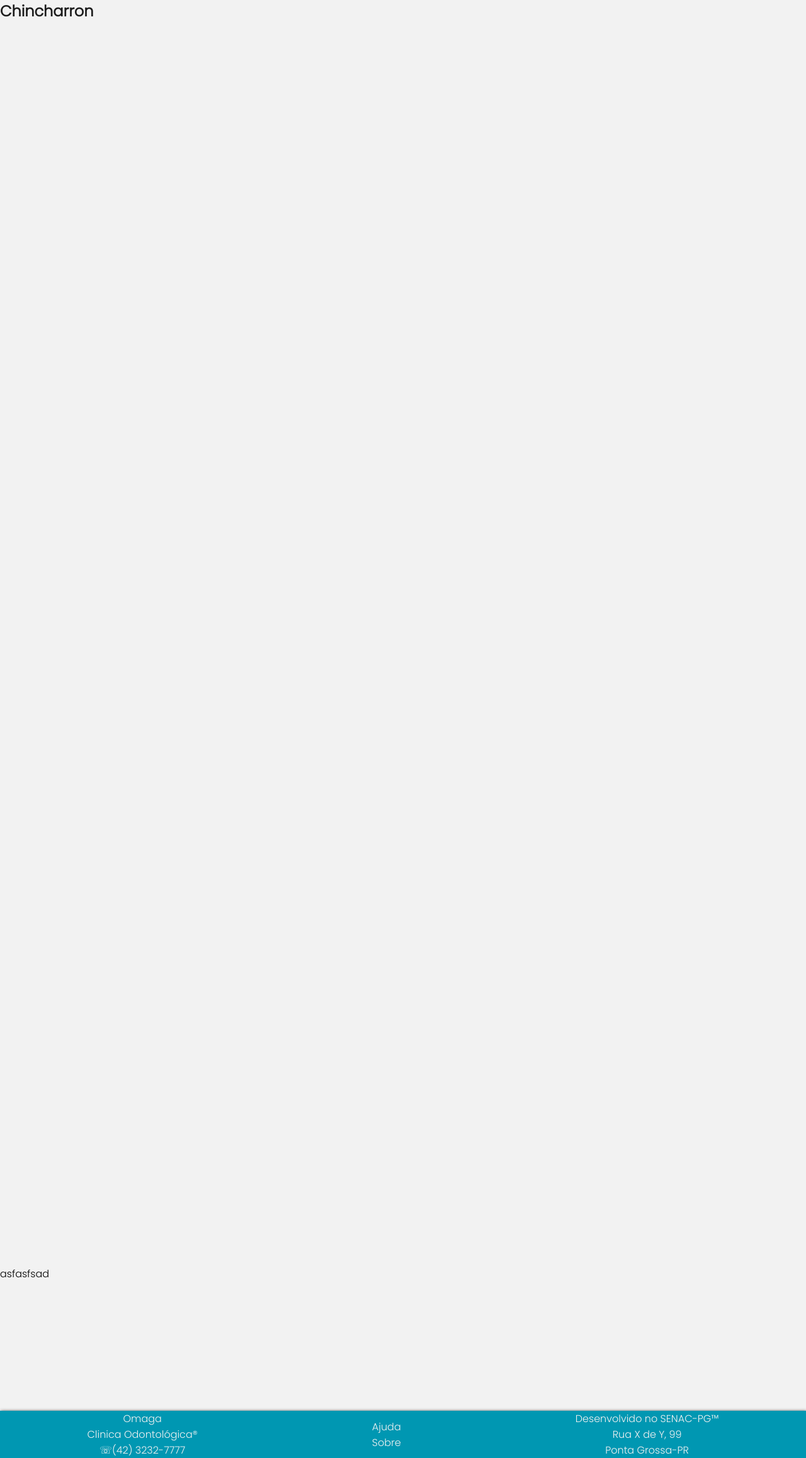
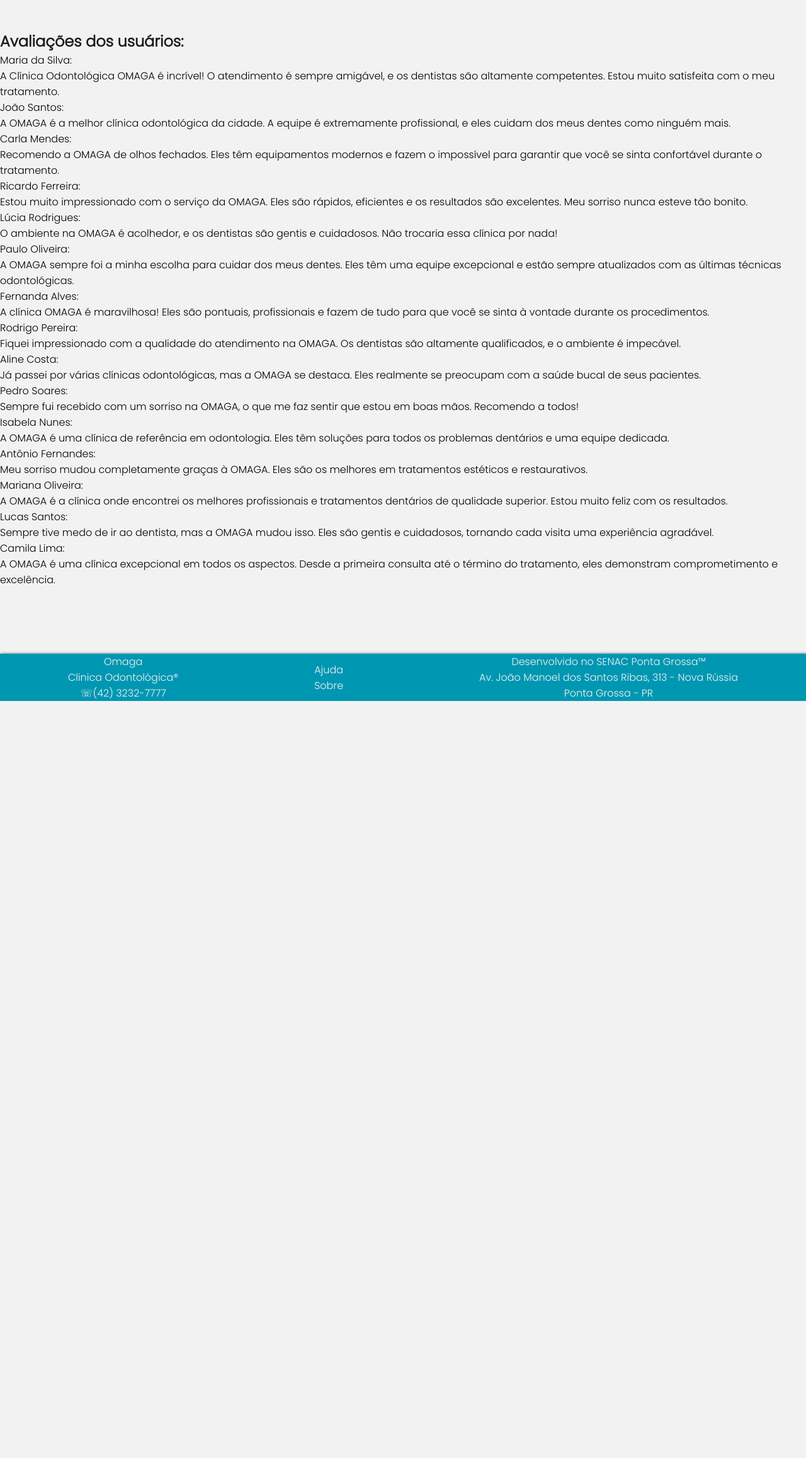
Before and after one commit to ig0moon/PROJETO_INTEGRADOR, a PHP site: page /home.php in a window 1280 px wide. Shown: the whole page at 63% size. After the commit the page ends 1113 px from the top, so only its background shows below. Run offline with PHP 8.4, Linux system fonts and the light colour scheme.

Commit message:
home atualizada

```diff
--- a/ajuda.php
+++ b/ajuda.php
@@ -9,8 +9,6 @@ require_once 'cabecalho.php'
 =======
   		<h1>Perguntas Frequentes:</h1>
 
-
->>>>>>> 213d6505fc65a15d0137e99595c5f56acd3df3b7
 	<h2>Quais são os serviços oferecidos pela sua clínica odontológica?</h2>
 <br>
 <p>Oferecemos uma ampla gama de serviços odontológicos, incluindo limpeza dental, restaurações, tratamento de canal, extrações, implantes, ortodontia, odontopediatria e muito mais. Nossa equipe está preparada para atender às suas necessidades odontológicas.</p>
--- a/home.php
+++ b/home.php
@@ -1,92 +1,72 @@
 <?php
 	require_once 'cabecalho.php';
+
 ?>
 
-<h2>Chincharron</h2>
-<br/>
-<br/>
-<br/>
-<br/>
-<br/>
-<br/>
-<br/>
-<br/>
-<br/>
-<br/>
-<br/>
-<br/>
-<br/>
-<br/>
-<br/>
-<br/>
-<br/>
-<br/>
-<br/>
-<br/>
-<br/>
-<br/>
-<br/>
-<br/>
-<br/>
-<br/>
-<br/>
-<br/>
-<br/>
-<br/>
-<br/>
-<br/>
-<br/>
-<br/>
-<br/>
-<br/>
-<br/>
-<br/>
-<br/>
-<br/>
-<br/>
-<br/>
-<br/>
-<br/>
-<br/>
-<br/>
-<br/>
-<br/>
-<br/>
-<br/>
-<br/>
-<br/>
-<br/>
-<br/>
-<br/>
-<br/>
-<br/>
-<br/>
-<br/>
-<br/>
-<br/>
-<br/>
-<br/>
-<br/>
-<br/>
-<br/>
-<br/>
-<br/>
-<br/>
-<br/>
-<br/>
-<br/>
-<br/>
-<br/>
-<br/>
-<br/>
-<br/>
-<br/>
-<br/>
-<p>asfasfsad</p>
-<br/>
-<br/>
-<br/>
-<br/>
+<h1>OMAGA: Credibilidade e Experiência Inigualáveis no Mercado Odontológico"</h1>
+
+<h2>Avaliações dos usuários:</h2>
+
+<p>Maria da Silva:</p>
+
+<p>A Clínica Odontológica OMAGA é incrível! O atendimento é sempre amigável, e os dentistas são altamente competentes. Estou muito satisfeita com o meu tratamento.</p>
+
+<p>João Santos:</p>
+
+<p>A OMAGA é a melhor clínica odontológica da cidade. A equipe é extremamente profissional, e eles cuidam dos meus dentes como ninguém mais.</p>
+
+<p>Carla Mendes:</p>
+
+<p>Recomendo a OMAGA de olhos fechados. Eles têm equipamentos modernos e fazem o impossível para garantir que você se sinta confortável durante o tratamento.</p>
+
+<p>Ricardo Ferreira:</p>
+
+<p>Estou muito impressionado com o serviço da OMAGA. Eles são rápidos, eficientes e os resultados são excelentes. Meu sorriso nunca esteve tão bonito.</p>
+
+<p>Lúcia Rodrigues:</p>
+
+<p>O ambiente na OMAGA é acolhedor, e os dentistas são gentis e cuidadosos. Não trocaria essa clínica por nada!</p>
+
+<p>Paulo Oliveira:</p>
+
+<p>A OMAGA sempre foi a minha escolha para cuidar dos meus dentes. Eles têm uma equipe excepcional e estão sempre atualizados com as últimas técnicas odontológicas.</p>
+
+<p>Fernanda Alves:</p>
+
+<p>A clínica OMAGA é maravilhosa! Eles são pontuais, profissionais e fazem de tudo para que você se sinta à vontade durante os procedimentos.</p>
+
+<p>Rodrigo Pereira:</p>
+
+<p>Fiquei impressionado com a qualidade do atendimento na OMAGA. Os dentistas são altamente qualificados, e o ambiente é impecável.</p>
+
+<p>Aline Costa:</p>
+
+<p>Já passei por várias clínicas odontológicas, mas a OMAGA se destaca. Eles realmente se preocupam com a saúde bucal de seus pacientes.</p>
+
+<p>Pedro Soares:</p>
+
+<p>Sempre fui recebido com um sorriso na OMAGA, o que me faz sentir que estou em boas mãos. Recomendo a todos!</p>
+
+<p>Isabela Nunes:</p>
+
+<p>A OMAGA é uma clínica de referência em odontologia. Eles têm soluções para todos os problemas dentários e uma equipe dedicada.</p>
+
+<p>Antônio Fernandes:</p>
+
+<p>Meu sorriso mudou completamente graças à OMAGA. Eles são os melhores em tratamentos estéticos e restaurativos.</p>
+
+<p>Mariana Oliveira:</p>
+
+<p>A OMAGA é a clínica onde encontrei os melhores profissionais e tratamentos dentários de qualidade superior. Estou muito feliz com os resultados.</p>
+
+<p>Lucas Santos:</p>
+
+<p>Sempre tive medo de ir ao dentista, mas a OMAGA mudou isso. Eles são gentis e cuidadosos, tornando cada visita uma experiência agradável.</p>
+
+<p>Camila Lima:</p>
+
+<p>A OMAGA é uma clínica excepcional em todos os aspectos. Desde a primeira consulta até o término do tratamento, eles demonstram comprometimento e excelência.</p>
+
 <br/>
 
 <section class="rodape">
@@ -101,9 +81,9 @@
 	</div>
 
 	<div id="sobre2">
-		<p>Desenvolvido no SENAC-PG&trade;</p>
-		<p>Rua X de Y, 99</p>
-		<p>Ponta Grossa-PR</p>
+		<p>Desenvolvido no SENAC Ponta Grossa&trade;</p>
+		<p>Av. João Manoel dos Santos Ribas, 313 - Nova Rússia</p>
+		<p>Ponta Grossa - PR</p>
 	</div>
 </section>
 
```
Also changed, not shown: sobre.php (+8 -15 lines).
